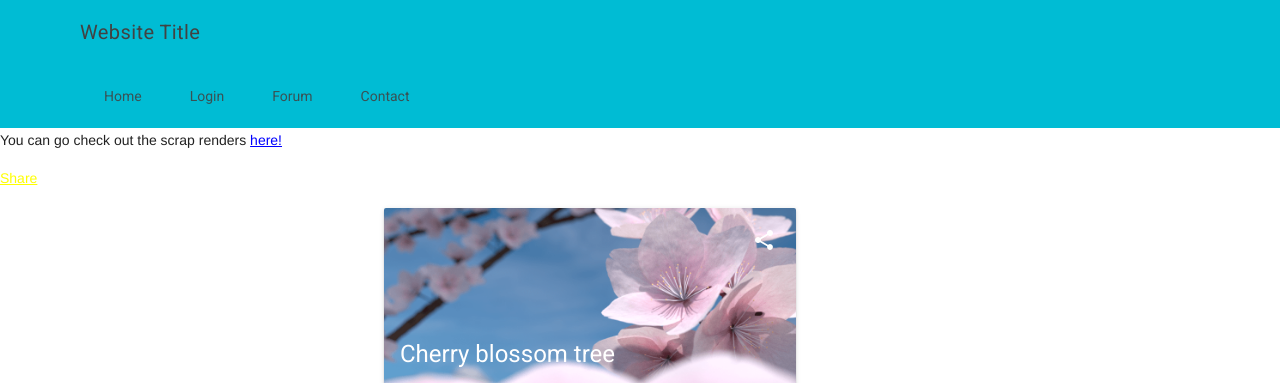
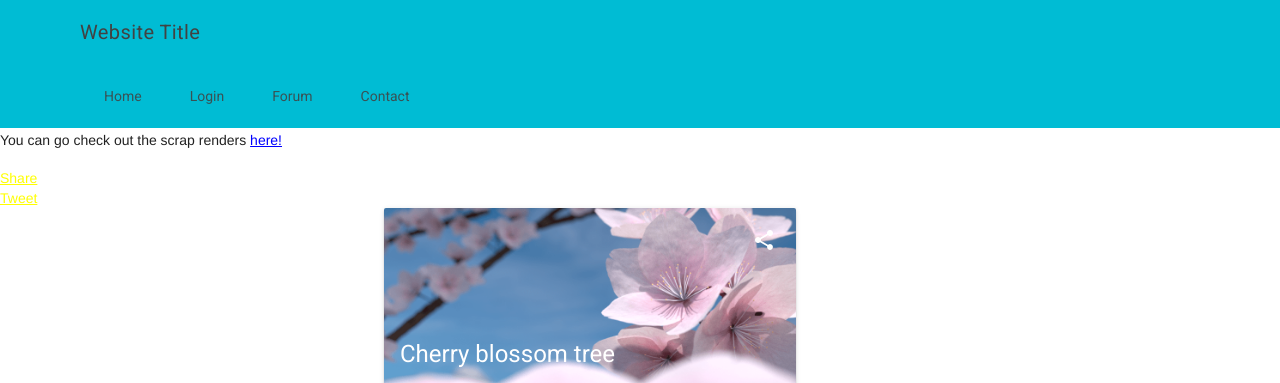
Before and after one commit to slothgamez/fireplex.github.io, a Jekyll site: the page index.html, which Jekyll copies as it is, in a window 1280 px wide. Shown: the top 383 px of the page. Built offline with Jekyll 4.4.1, drawn with Linux system fonts in a browser that asks for light colours; nearby versions of some CDN libraries; comment, search, counter and statistics services are not loaded.

Commit message:
Update index.html

```diff
--- a/index.html
+++ b/index.html
@@ -142,10 +142,13 @@
           }
           </style>
           <p>You can go check out the scrap renders <a href="https://fireplex.github.io/scraps/" style="color: blue;">here!</a></p>
-
+          <!--Share buttons-->
           <div>
             <div class="fb-share-button" data-href="https://fireplex.github.io" data-layout="button_count" data-size="large" data-mobile-iframe="true"><a class="fb-xfbml-parse-ignore" target="_blank" href="https://www.facebook.com/sharer/sharer.php?u=https%3A%2F%2Ffireplex.github.io%2F&amp;src=sdkpreparse">Share</a></div>
           </div>
+          <a class="twitter-share-button"
+            href="https://twitter.com/intent/tweet?text=Check%20out%20this%20site%20https%3A%2F%2Ffireplex.github.io" data-size="large">
+          Tweet</a>
 
           <br></bre><div id="div1">
             <div class="blossom-card-wide mdl-card mdl-shadow--2dp" align="center" id="blossom">
```
